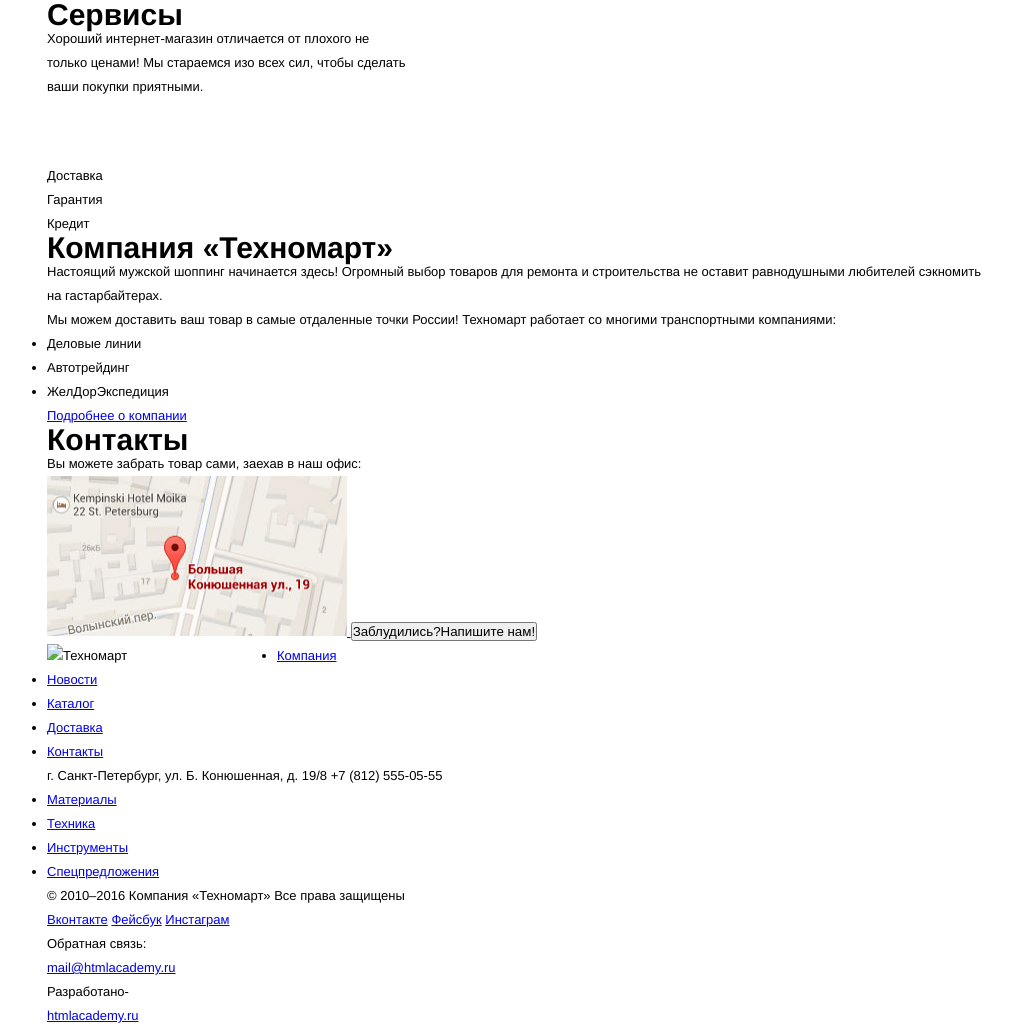
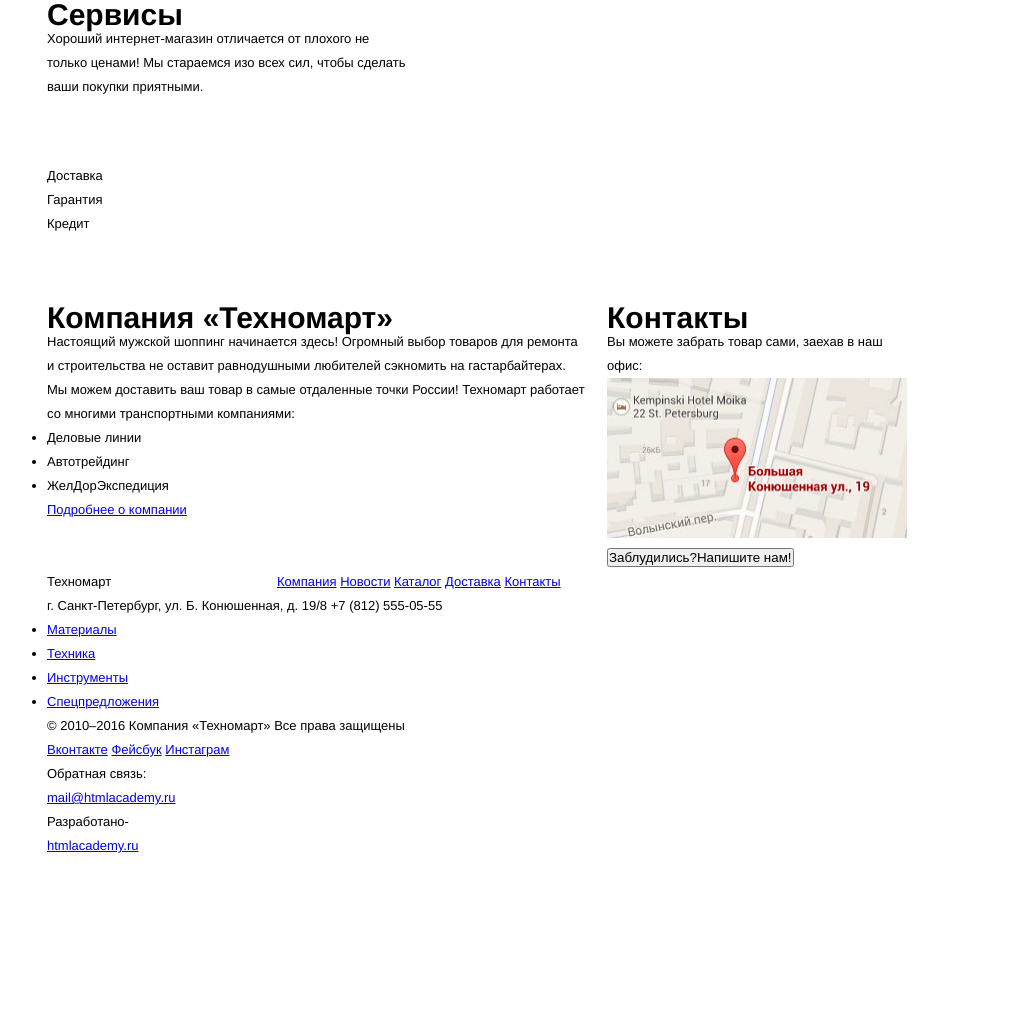
Before and after one commit to Katzzz/231588-technomart, a plain HTML site: page index.html in a window 1280 px wide. Shown: the part 1549-2577 px from the top of the page, without its empty margins (123-1135 px from the left). After the commit the page ends 2407 px from the top, so only its background shows below. Drawn offline with Linux system fonts and the light colour scheme.

Commit message:
#24 Сетка личного проекта
Еще немного измений

```diff
--- a/css/style.css
+++ b/css/style.css
@@ -48,7 +48,9 @@ h3 {
 .header-bottom,
 .features,
 .popular-items-title,
-.popular-producers-title {
+.popular-producers-title,
+.footer-top,
+.footer-bottom {
 	width: 100%;
 }
 
@@ -202,6 +204,10 @@ h3 {
 	margin-right: 0;
 }
 
+.services {
+	margin-bottom: 70px;
+}
+
 .services-slids li {
 	list-style: none;
 }
@@ -230,3 +236,19 @@ h3 {
 .services-img {
 	float: left;
 }
+
+.index-info-company {
+	float: left;
+	width: 540px;
+	margin-right: 20px;
+}
+
+.info-map {
+	float: left;
+	width: 300px;
+}
+
+.footer-top li {
+	display: inline-block;
+	vertical-align: top;
+}
--- a/index.html
+++ b/index.html
@@ -255,7 +255,7 @@
         </div>
       </section>
 
-      <section class="index-info">
+      <section class="index-info clearfix">
         <div class="index-info-company">
           <h2>Компания «Техномарт»</h2>
           <p>Настоящий мужской шоппинг начинается здесь!
@@ -286,9 +286,9 @@
     <footer class="main-footer">
       <div class="container">
 
-        <div class="footer-top">
+        <div class="footer-top clearfix">
           <div class="logo">
-            <img src="img/index-logo-footer.jpg" width="220" height="69" alt="Техномарт">
+            Техномарт
           </div>
           <ul>
             <li>
@@ -309,7 +309,7 @@
           </ul>
         </div>
 
-        <div class="footer-middle">
+        <div class="footer-middle clearfix">
           <div class="footer-address">
             <p>г. Санкт-Петербург, ул. Б. Конюшенная, д. 19/8
               +7 (812) 555-05-55
```
